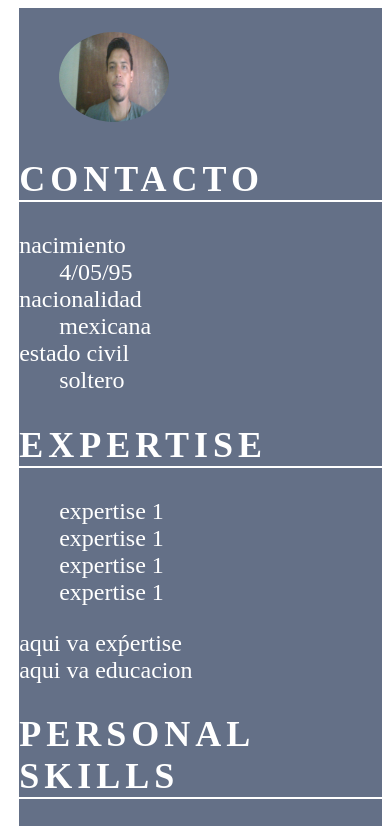
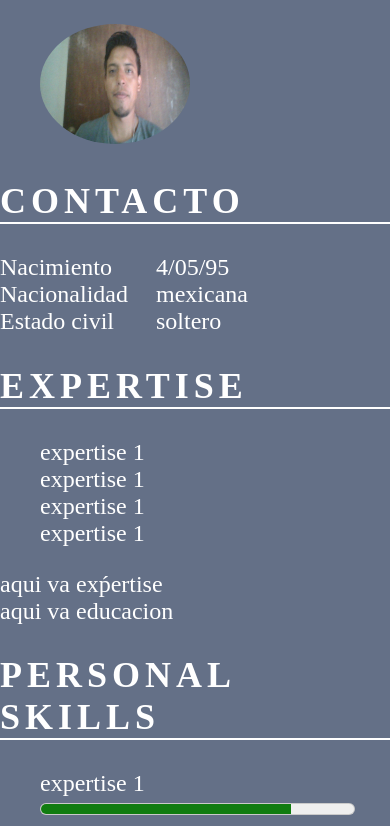
Before and after one commit to alexiscruzl/my-reposity, a plain HTML site: page 214291113/index.html in a window 390 px wide. Shown: the top 826 px of the page. Drawn offline with Linux system fonts and the light colour scheme.

Commit message:
agregacion de media query

```diff
--- a/214291113/index.html
+++ b/214291113/index.html
@@ -15,11 +15,11 @@
 			<section>
 				<h2>Contacto</h2>
 				<dl>
-					<dt>nacimiento</dt>
+					<dt>Nacimiento</dt>
 					<dd>4/05/95</dd>
-					<dt>nacionalidad</dt>
+					<dt>Nacionalidad</dt>
 					<dd>mexicana</dd>
-					<dt>estado civil</dt>
+					<dt>Estado civil</dt>
 					<dd>soltero</dd>
 				</dl>
 			</section>
--- a/214291113/style.css
+++ b/214291113/style.css
@@ -10,17 +10,19 @@ p{
 /*----foto de perfil-------*/
 #profile-pic img{
 	border-radius: 50%;
-	width: 110px;
-	height: 90px;
+	width: 150px;
+	height: 120px;
 }
 /*------general------*/
+body{
+	margin:0px;
+}
 ul{
 	list-style-type: none;
 }
 /*-------aside-------*/
 aside {
 	background-color: #647087;
-	margin-left: 3%;
 	width: 30%;
 }
 aside *{
@@ -34,6 +36,7 @@ aside section h2:first-child{
 	border-bottom: 2px white solid;
 
 }
+/*------main-------*/
 main section >h2{
 	text-transform: uppercase;
 	letter-spacing: 5px;
@@ -43,23 +46,26 @@ meter {
     width: 90%;
 }
 .hero{
+	text-align: center;
+	letter-spacing: 5px;
 	background-color: #f7ddc3;
 	box-shadow: 3px 3px 30px 5px #547087 inset;
 	padding: 15% 0%;
 }
 .hero h2{
-	letter-spacing: 12px;
 	color:white;
 	border-top:2px solid white;
 	text-transform: none;
 	letter-spacing: normal;
 }
+/*-----about me -----*/
 .about-me{
 	background-color: pink;
 }
 .about-me h2{
 	background-color: white;
 }
+/*-----articule title------*/
 article h3{
 font-weight: bold;
 }
@@ -87,6 +93,11 @@ flex-wrap: wrap;
 .references article{
 	width: 50%;
 }
+/*-------DL-------*/
+dt{
+	width: 40%;
+	float: left;
+}
 @media(max-width: 400px){
 	.general{
 		width: 100%;
@@ -94,7 +105,7 @@ flex-wrap: wrap;
 		font-size: 1.5em;
 	}
 	main{
-
+		margin:0px;
 	}
 	aside, main{
 		flex-basis: 100%;
```
